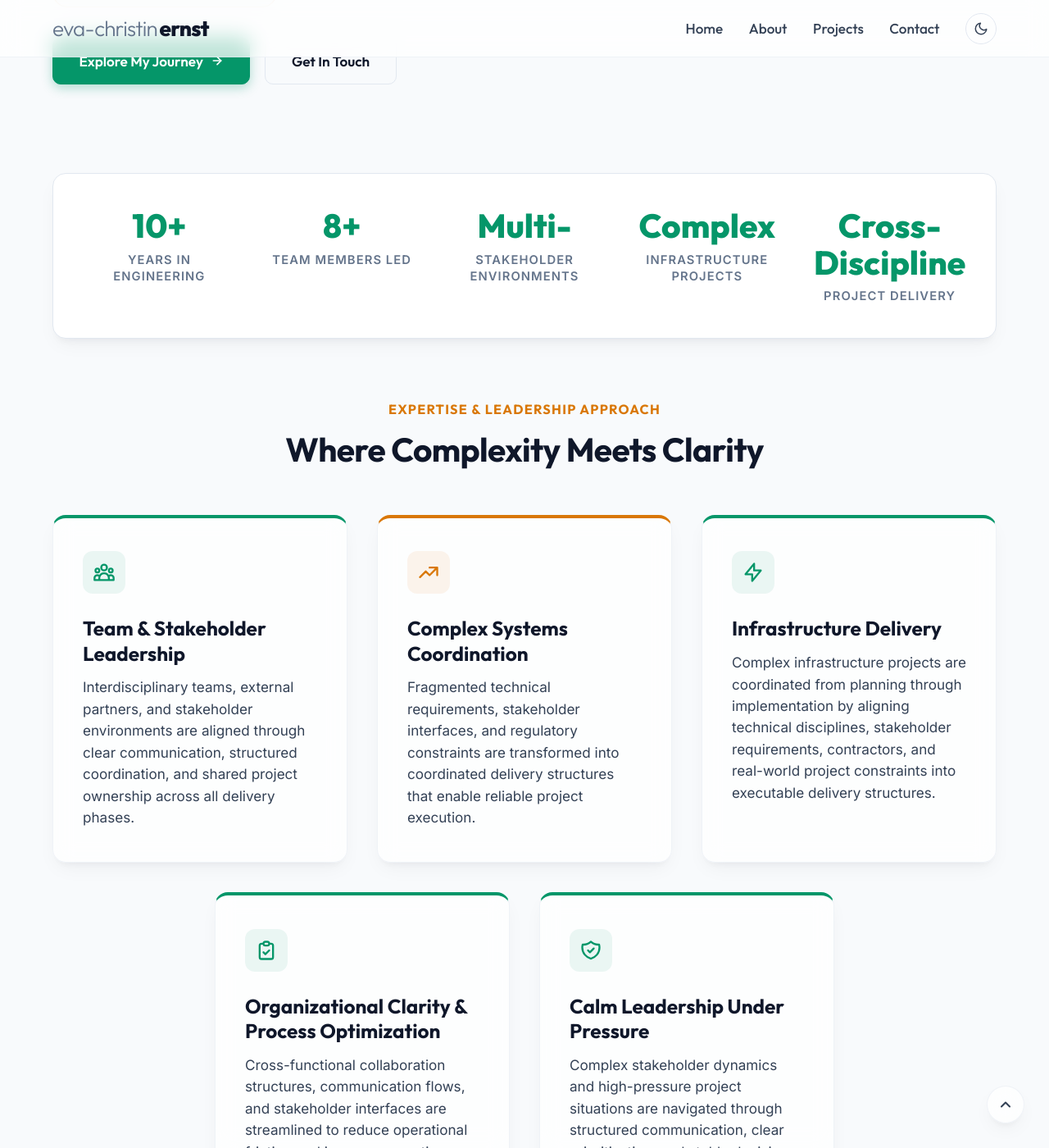
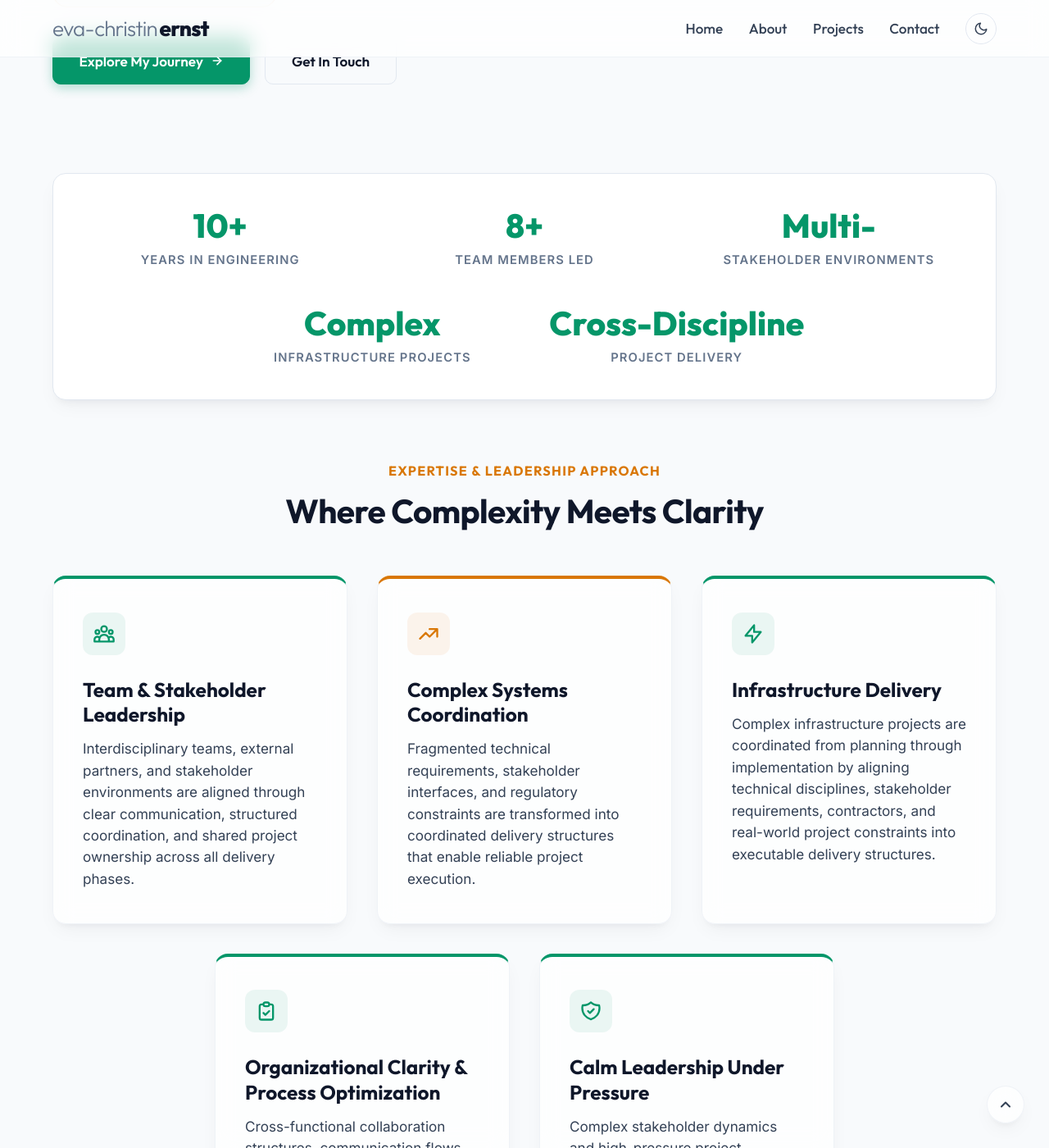
Before and after one commit to evafroehlich/website, a Jekyll site: the page built from index.html, in a window 1280 px wide and 1400 px high, scrolled down 986 px. Shown: the whole window at 82% size. Built offline with Jekyll 4.4.1, drawn with Linux system fonts in a browser that asks for light colours.

Commit message:
changes stats section bar

```diff
--- a/_sass/custom.scss
+++ b/_sass/custom.scss
@@ -207,7 +207,7 @@
 /// Impact Stats Bar
 .stats-bar {
   display: grid;
-  grid-template-columns: repeat(5, 1fr);
+  grid-template-columns: repeat(6, 1fr);
   align-items: start;
   padding: 2.25rem 2rem;
   margin: 2rem auto 4rem auto;
@@ -215,13 +215,7 @@
   background-color: var(--bg-secondary);
   border: 1px solid var(--border-color);
   box-shadow: var(--card-shadow);
-  gap: 2rem;
-
-  @media (max-width: 991px) {
-    grid-template-columns: repeat(6, 1fr);
-    gap: 1.75rem;
-    padding: 2rem 1.5rem;
-  }
+  gap: 2.5rem 2rem;
 
   @media (max-width: 600px) {
     grid-template-columns: 1fr;
@@ -235,10 +229,9 @@
     flex-direction: column;
     align-items: center;
     position: relative;
+    grid-column: span 2;
 
-    @media (max-width: 991px) and (min-width: 601px) {
-      grid-column: span 2;
-
+    @media (min-width: 601px) {
       &:nth-child(4) {
         grid-column: 2 / span 2;
       }
```
